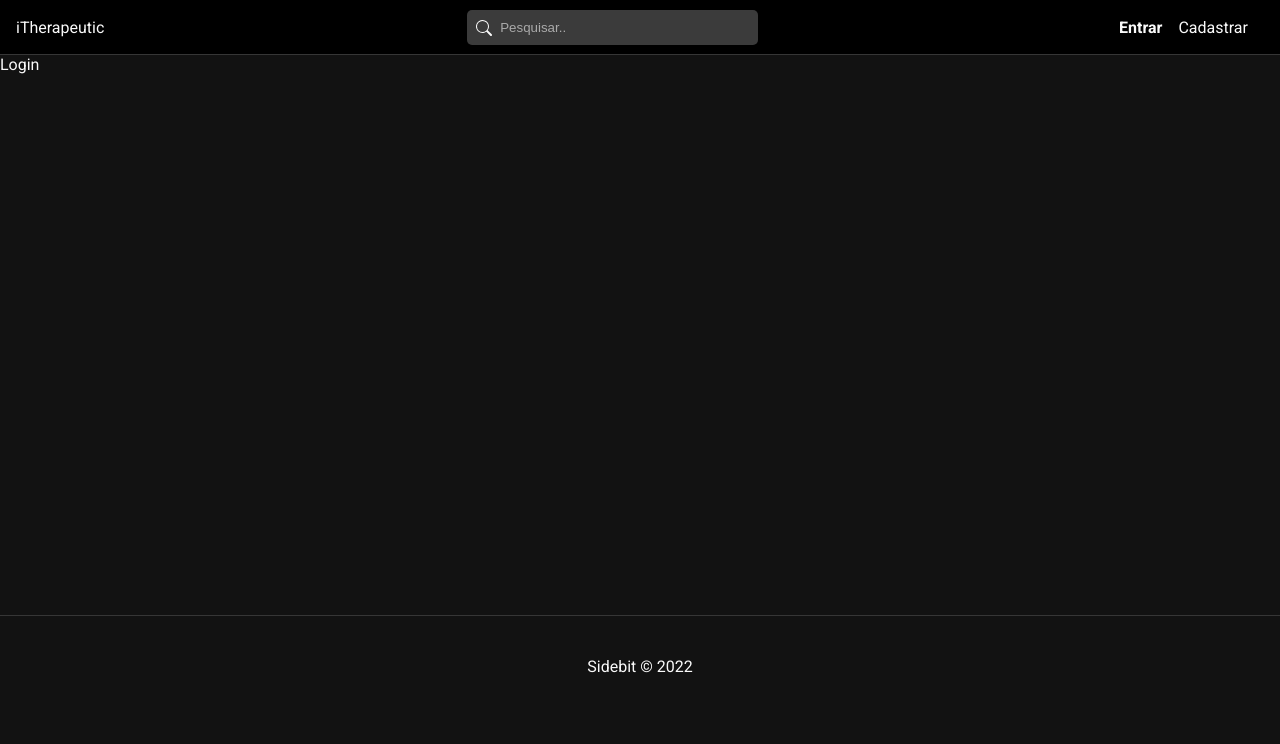
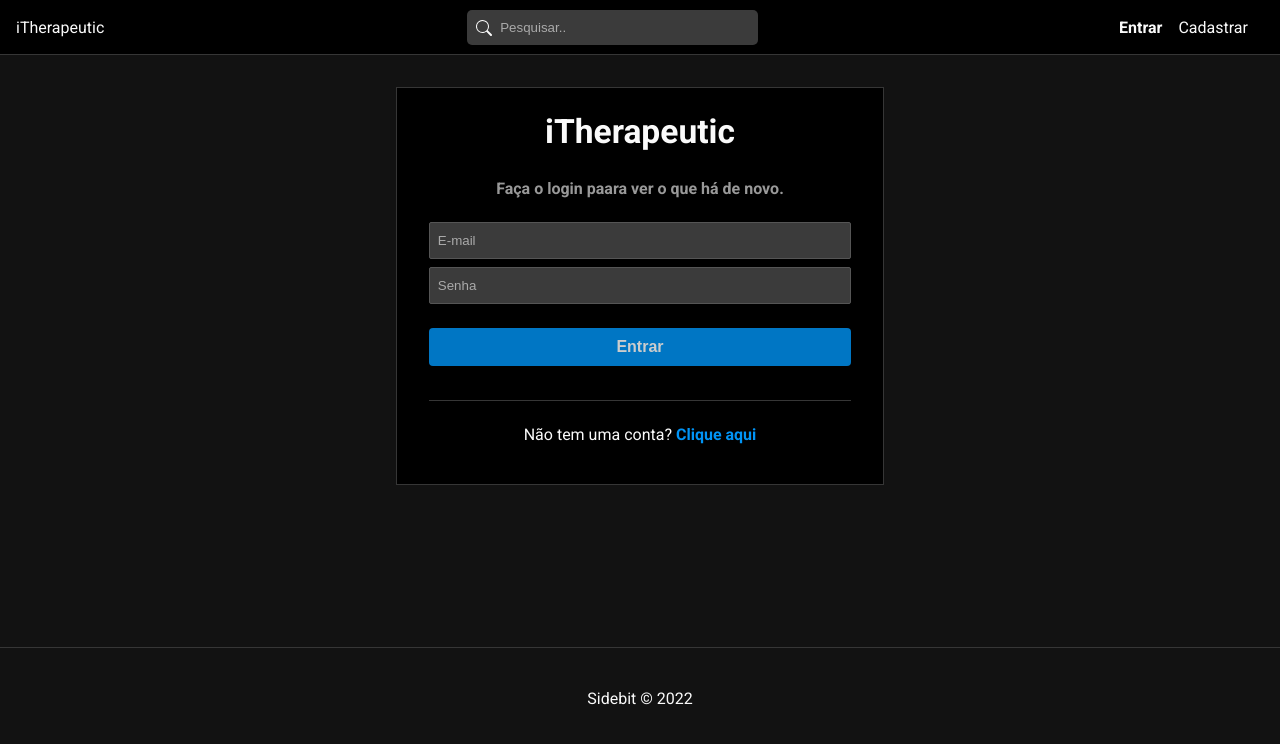
Before and after one commit to sidebit-dev/itherapeutic, a React (Create React App) app in the folder frontend/: page /login in a window 1280 px wide. Shown: the top 744 px of the page. Built offline with nearby package versions, Linux system fonts and the light colour scheme.

Commit message:
Criando o form de login

```diff
--- a/frontend/src/pages/Auth/Login.js
+++ b/frontend/src/pages/Auth/Login.js
@@ -1,9 +1,34 @@
 import "./Auth.css";
 
+// Components
+import { Link } from "react-router-dom";
+import Message from "../../components/Message";
+
+// Hooks
+import { useEffect, useState } from "react";
+import { useSelector, useDispatch } from "react-redux";
+
+// Redux
+
+
 const Login = () => {
-  return (
-    <div>Login</div>
-  )
-}
+  const [email, setEmail] = useState("");
+  const [password, setPassword] = useState('');
+
+  const handleSubmit = (e) => {
+    e.preventDefault();
+  };
+
+  return <div id="login">
+      <h2>iTherapeutic</h2>
+      <p className="subtitle">Faça o login paara ver o que há de novo.</p>
+      <form onSubmit={handleSubmit}>
+        <input type="text" placeholder="E-mail" onChange={(e) => setEmail(e.target.value)} value={email || ''} />
+        <input type="password" placeholder="Senha" onChange={(e) => setPassword(e.target.value)} value={password || ''} />
+        <input type="submit" value="Entrar" />
+      </form>
+      <p>Não tem uma conta? <Link to={"/register"}>Clique aqui</Link></p>
+    </div>;
+};
 
 export default Login
```
